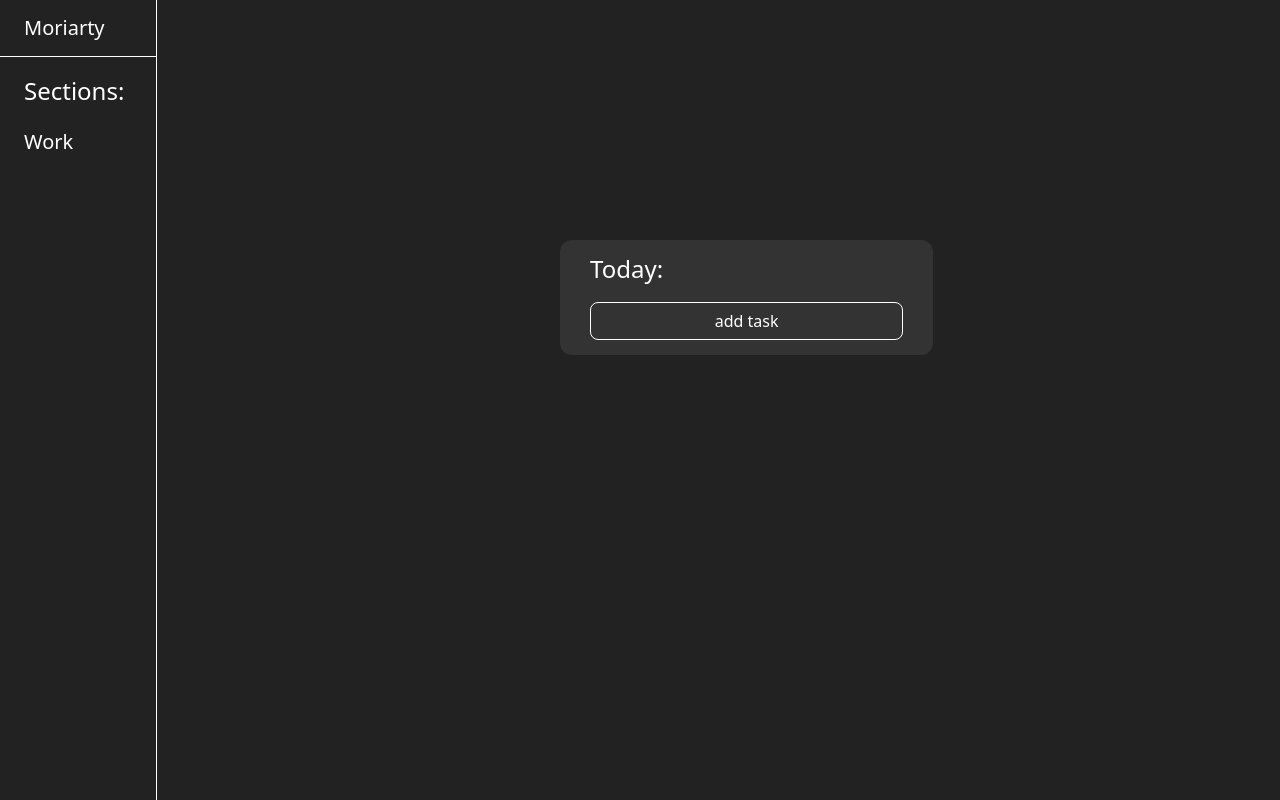
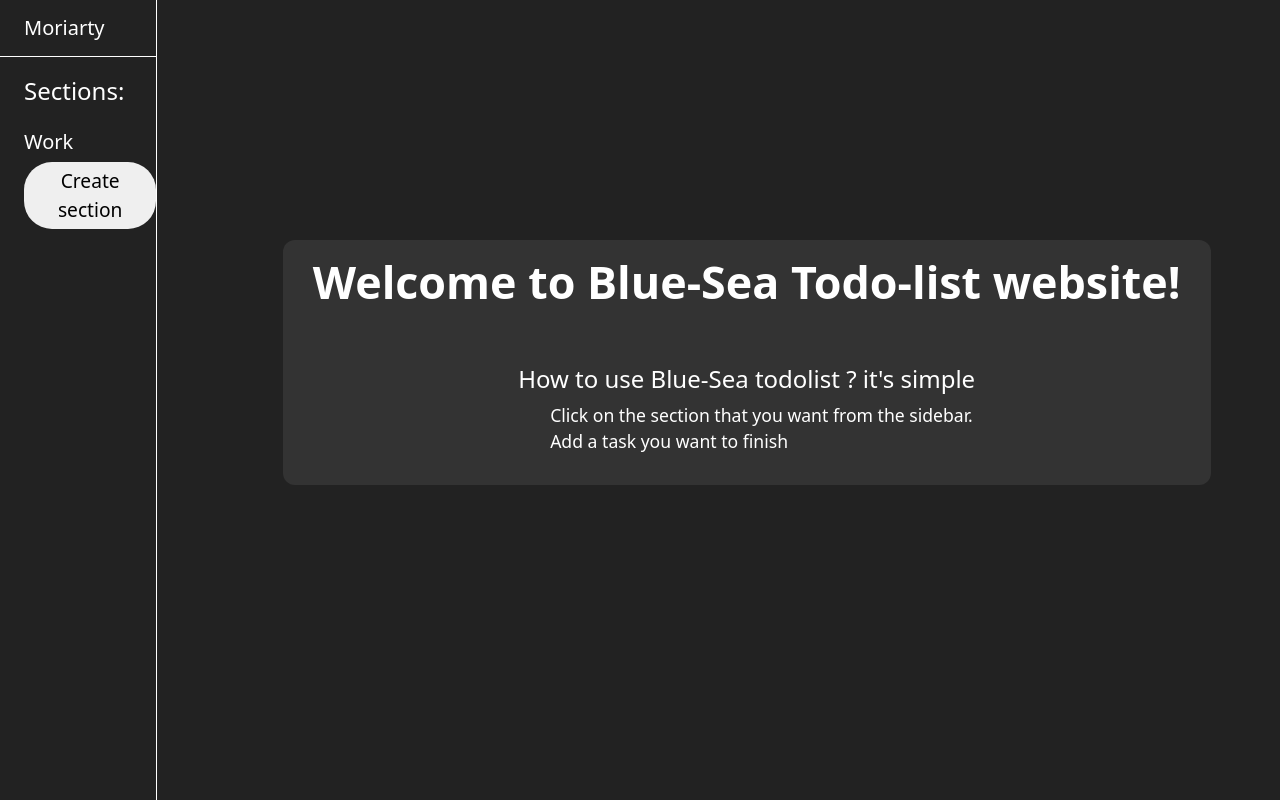
Before and after one commit to Mohamed-malix/Todo-List-Website, a website built with webpack: page src/template.html in a window 1280 px wide. Built offline with nearby package versions, Linux system fonts and the light colour scheme.

Commit message:
working on creating the funciton that add sections

```diff
--- a/src/js/createSection.js
+++ b/src/js/createSection.js
@@ -26,9 +26,9 @@ export function defaultHome(){
 export function createSectioneDefault(){
     content.innerHTML='';
 
+   let sectoins=[];
    let header4= createEl('h4', 'header4', 'Today:', content);
    let addTaskBtn = createEl('button','button', 'add task', content);
 
-   return addTaskBtn;
-
+   return [addTaskBtn,sectoins];
 }
--- a/src/js/index.js
+++ b/src/js/index.js
@@ -15,7 +15,8 @@ console.log('App is running');
 
 
 defaultHome();
-let addTaskBtn= createSectioneDefault();
+
+let createBtn =document.querySelector('.createBtn');
 let closeBtn= document.querySelector('.closeBtn');
 let saveBtn= document.querySelector('.saveBtn');
 let modalBack= document.querySelector('.modal-background');
@@ -26,7 +27,13 @@ let selected= document.querySelector('#select');
 
 
 
-addTaskBtn.addEventListener('click', ()=> {
+createBtn.addEventListener('click', () => {
+    const [addTaskBtn, sections] = createSectioneDefault();
+
+})
+
+
+createBtn.addTaskBtn.addEventListener('click', ()=> {
 
     modalBack.classList.remove('d-none');
     modalContainer.classList.remove('d-none');
--- a/src/template.html
+++ b/src/template.html
@@ -17,6 +17,9 @@
           <h4 class="mb-4">Sections:</h4>
           <div class="section">
             <h5 class="work">Work</h5>
+          </div>
+          <div class="create-Btn">
+            <button class="createBtn btnStyle" type="button">Create section</button>
           </div>
         </div>
       </div>
```
